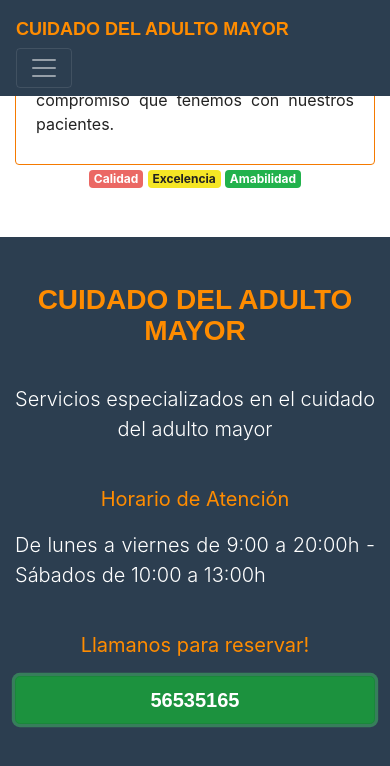
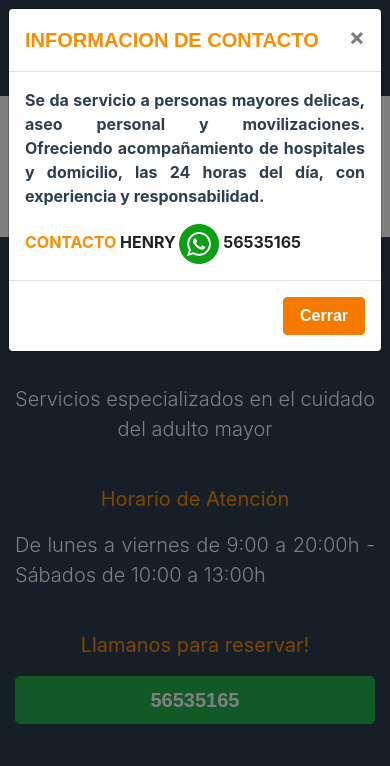
Before and after one commit to Jeansanchezr/landing-cuidado, a plain HTML site: page index.html in a window 390 px wide. Both pictures are taken after a click on the button "56535165". Shown: the part 1526-2292 px from the top of the page. Drawn offline with nearby package versions, Linux system fonts and the light colour scheme; a web font is replaced by a local one.

Commit message:
Se agrego un modal al boton del footer para la version Web

```diff
--- a/index.html
+++ b/index.html
@@ -145,7 +145,9 @@
                 </div>
                 <div class="col-12 col-md-4 letra-blanca lead mt-4 text-center">
                     <p class="letra-amarilla"><strong>Llamanos para reservar!</strong></p>
-                    <button class="btn btn-success btn-lg btn-block">56535165</button>
+                    <button type="button" class="btn btn-success btn-lg btn-block" data-toggle="modal" data-target="#exampleModalLong">
+                        56535165
+                    </button>
                 </div>
             </div>
             <div class="row">
@@ -173,7 +175,7 @@
             </div>
 
             <div class="modal-footer">
-              <button type="button" class="btn btn-danger" data-dismiss="modal">Cerrar</button>
+              <button type="button" class="btn btn-danger" data-dismiss="modal" data-target="modal" >Cerrar</button>
             </div>
           </div>
         </div>
```
